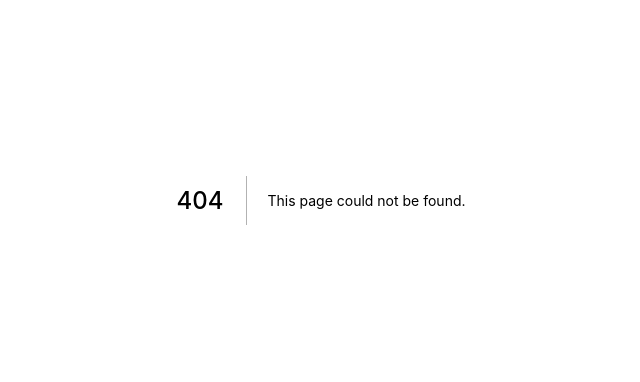
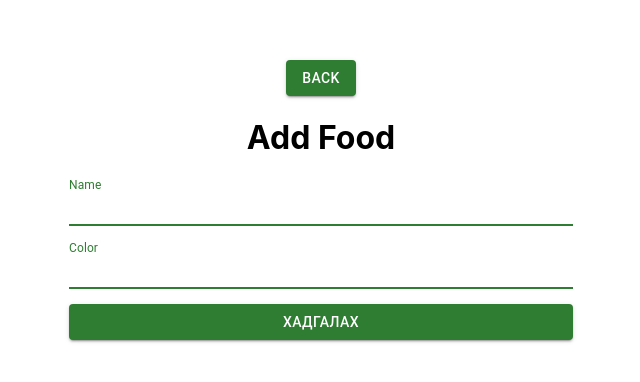
Before and after one commit to MunkhtamirG/next-food-delivery-admin, a Next.js app in the folder front-end/: page /category/add in a window 1280 px wide. Before the commit this address had no page. Shown: the part 200-582 px from the top of the page, without its empty margins (319-959 px from the left). Built offline with nearby package versions, Linux system fonts and the light colour scheme.

Commit message:
ADD category working

```diff
--- /dev/null
+++ b/front-end/pages/category/add.jsx
@@ -0,0 +1,94 @@
+import axios from "axios";
+import * as React from "react";
+import {
+  Box,
+  TextField,
+  Select,
+  MenuItem,
+  InputLabel,
+  Button,
+  Stack,
+  Snackbar,
+  Alert,
+} from "@mui/material";
+import { useRouter } from "next/router";
+
+export default function add() {
+  const [open, setOpen] = React.useState(false);
+  const router = useRouter();
+  function submitHandler(e) {
+    e.preventDefault();
+    axios.post("http://18.141.207.7:3002/category", {
+      name: e.target.name.value,
+      color: e.target.color.value,
+    });
+    router.push("/category");
+    setOpen(true);
+  }
+  const handleClose = (event, reason) => {
+    if (reason === "clickaway") {
+      return;
+    }
+
+    setOpen(false);
+  };
+  return (
+    <div
+      style={{
+        display: "flex",
+        flexDirection: "column",
+        justifyContent: "center",
+        alignItems: "center",
+        height: "100vh",
+      }}
+    >
+      <Button href="/food" variant="contained" color="success">
+        Back
+      </Button>
+      <h1>Add Food</h1>
+      <Stack sx={{ width: "100%" }} spacing={2}>
+        <Snackbar open={open} autoHideDuration={6000} onClose={handleClose}>
+          <Alert
+            onClose={handleClose}
+            severity="success"
+            sx={{ width: "100%" }}
+          >
+            Амжилттай хадгалагдлаа!
+          </Alert>
+        </Snackbar>
+      </Stack>
+      <Box
+        component="form"
+        sx={{
+          display: "flex",
+          flexDirection: "column",
+          gap: "15px",
+          "& .MuiTextField-root": { width: "50ch" },
+        }}
+        spacing={2}
+        noValidate
+        autoComplete="off"
+        onSubmit={submitHandler}
+      >
+        <TextField
+          label="Name"
+          variant="standard"
+          color="success"
+          name="name"
+          focused
+        />
+        <TextField
+          label="Color"
+          variant="standard"
+          color="success"
+          name="color"
+          focused
+        />
+
+        <Button variant="contained" color="success" type="submit">
+          Хадгалах
+        </Button>
+      </Box>
+    </div>
+  );
+}
```
Also changed, not shown: front-end/components/categoryTable.tsx (+15 -0 lines).
